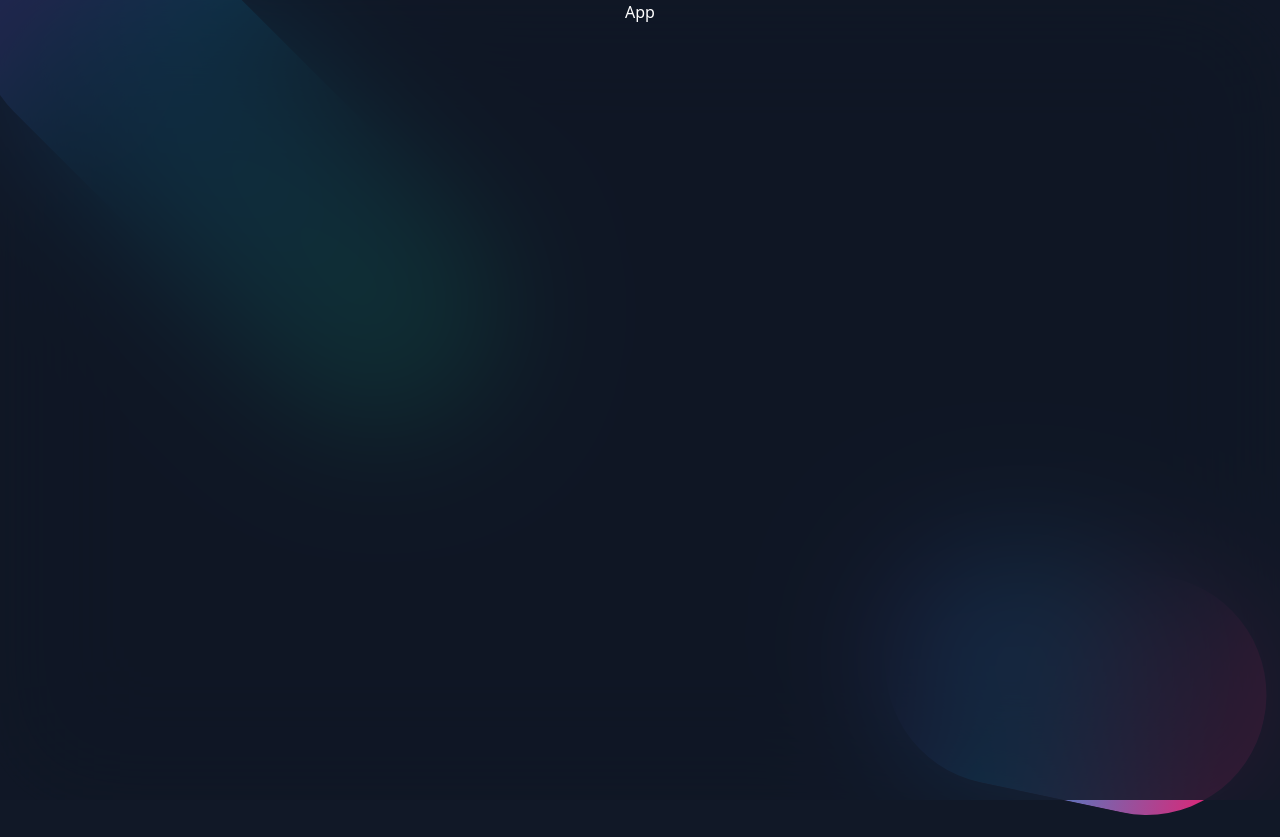
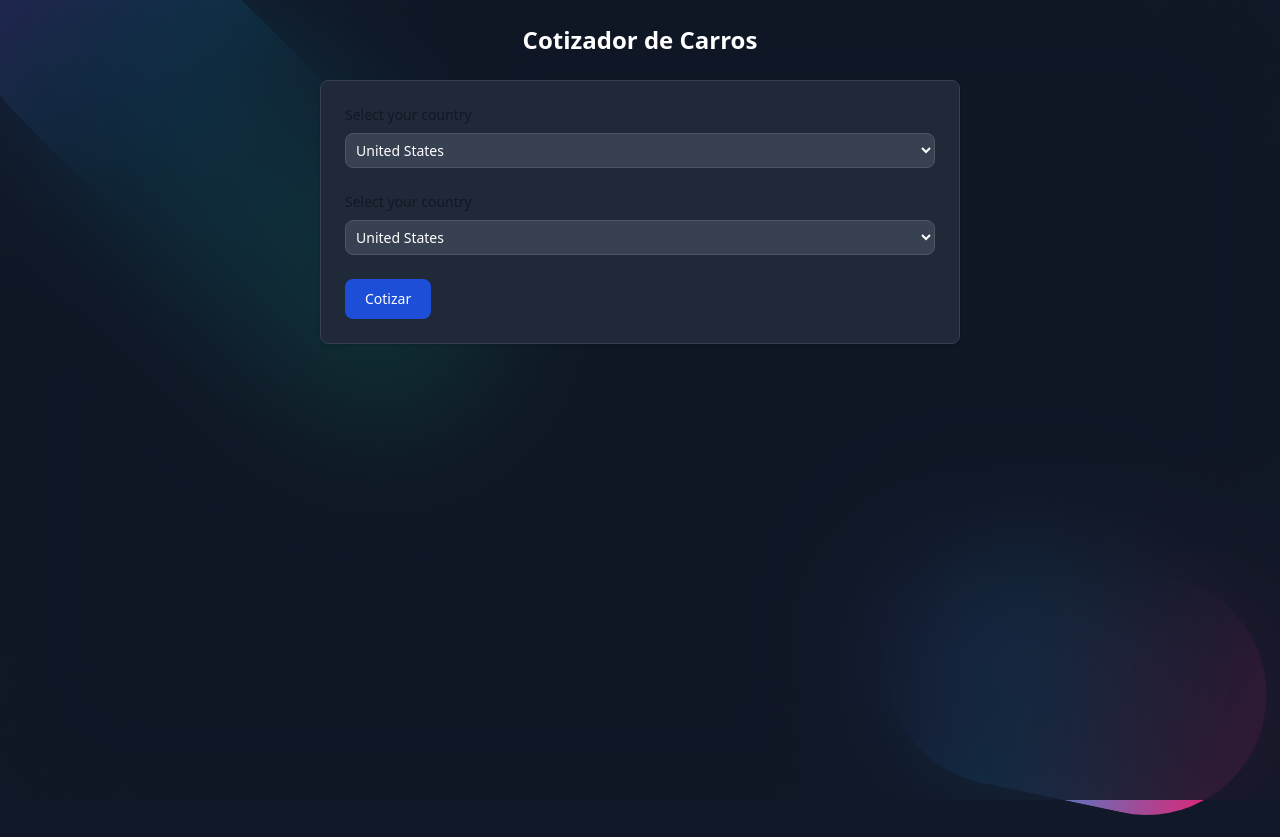
Before and after one commit to Rexpeto/cotizador-de-carros, a React (Vite) app: page / in a window 1280 px wide. Built offline with nearby package versions, Linux system fonts and the light colour scheme.

Commit message:
Usando componente AppSeguro

```diff
--- a/src/App.jsx
+++ b/src/App.jsx
@@ -1,9 +1,7 @@
+import AppSeguro from "./components/AppSeguro";
+
 const App = () => {
-    return (
-        <div>
-            <h1>App</h1>
-        </div>
-    );
+    return <AppSeguro />;
 };
 
 export default App;
```
